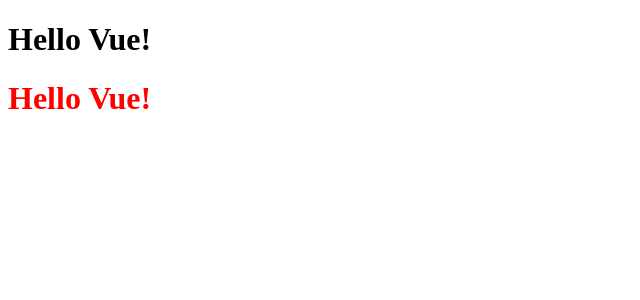
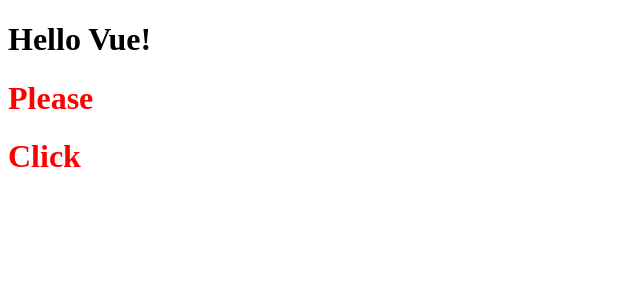
Before and after one commit to fly1chop/FEDC3-Vue_Basics, a Vue app in the folder curr/: page / in a window 1280 px wide. Shown: the top 300 px of the page, without its empty margins (0-640 px from the left). Built offline with nearby package versions, Linux system fonts and the light colour scheme; the HTML template or start-up script is replaced by a standard one.

Commit message:
setting multiple $emits and setting event validation

```diff
--- a/curr/src/App.vue
+++ b/curr/src/App.vue
@@ -1,8 +1,8 @@
 <template>
   <h1>{{ msg }}</h1>
   <Hello
-    :message="msg"
-    @please="reverseMsg" />
+    @click="msg += '?!'"
+    @please="msg += '~~'" />
 </template>
 
 <script>
@@ -16,14 +16,6 @@
     return {
       msg: 'Hello Vue!'
     }
-  },
-  methods: {
-    reverseMsg() {
-      this.msg = this.msg
-        .split('')
-        .reverse()
-        .join('')
-    }
   }
 }
 </script>
--- a/curr/src/components/Hello.vue
+++ b/curr/src/components/Hello.vue
@@ -1,18 +1,27 @@
 <template>
-  <h1 @click="$emit('please')">
-    {{ message }}
-  </h1>
+  <div>
+    <h1 @click="$emit('please', 9)">
+      Please
+    </h1>
+    <h1 @click="$emit('click')">
+      Click
+    </h1>
+  </div>
 </template>
 
 <script>
 export default {
-  props: {
-    message: {
-      type: String,
-      default: ''
+  emits: {
+    click: null,
+    please: (num) => {
+      if(num > 10) {
+        return true
+      } else {
+        console.log('num is not >10')
+        return false
+      }
     }
-  },
-  emits: ['please']
+  }
 }
 </script>
 
```
